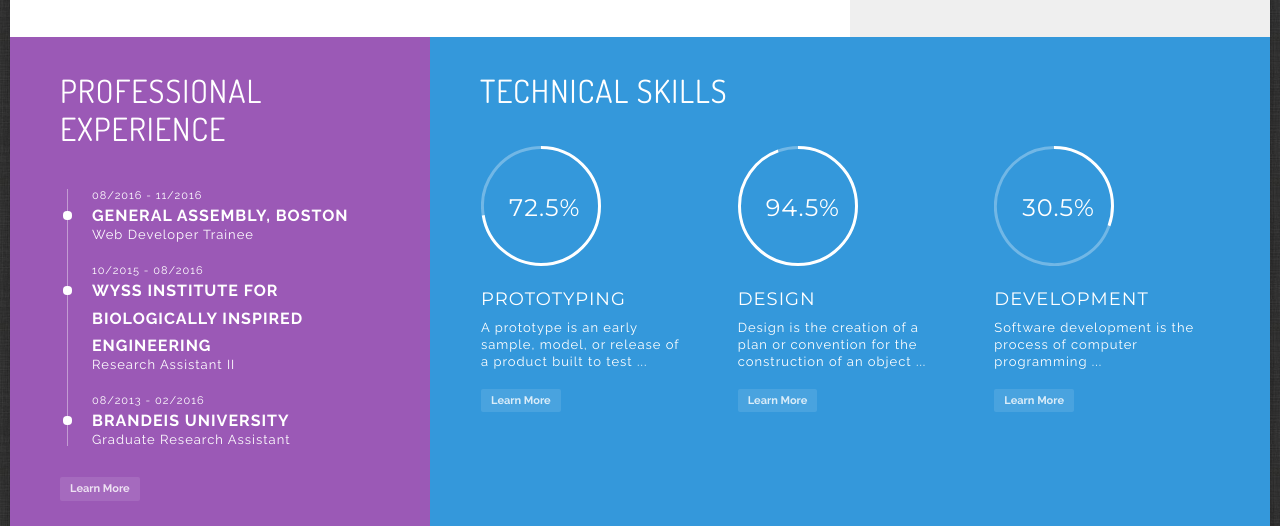
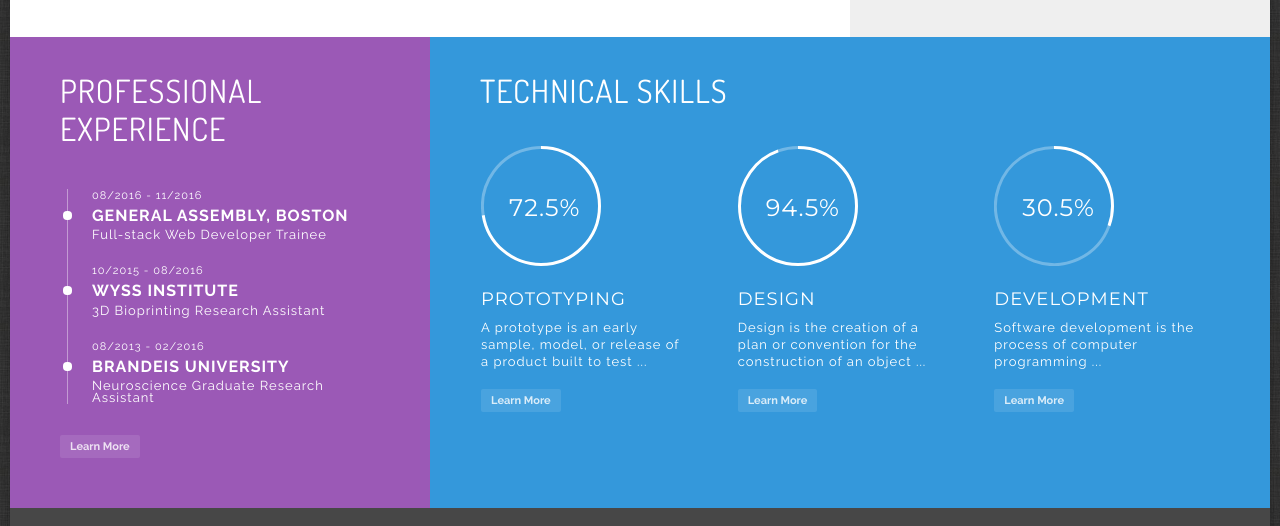
Before and after one commit to DanielJRaine/Portfolio, a plain HTML site: page html/home.html in a window 1280 px wide. Shown: the part 861-1387 px from the top of the page. Drawn offline with Linux system fonts and the light colour scheme; some packages are replaced by stand-ins of ours.

Commit message:
Add to timeline

```diff
--- a/html/home.html
+++ b/html/home.html
@@ -226,16 +226,16 @@
                            General Assembly, Boston
                         </a>
                      </li>
-                     <li class="position">Web Developer Trainee</li>
+                     <li class="position">Full-stack Web Developer Trainee</li>
                   </ul>
                   <ul class="">
                      <li class="date">10/2015 - 08/2016</li>
                      <li class="company uppercase">
                         <a>
-                          Wyss Institute for Biologically Inspired Engineering
+                          Wyss Institute
                         </a>
                      </li>
-                     <li class="position">Research Assistant II</li>
+                     <li class="position">3D Bioprinting Research Assistant</li>
                   </ul>
                   <ul class="">
                      <li class="date">08/2013 - 02/2016</li>
@@ -244,7 +244,7 @@
                            Brandeis University
                         </a>
                      </li>
-                     <li class="position">Graduate Research Assistant</li>
+                     <li class="position">Neuroscience Graduate Research Assistant</li>
                   </ul>
                </div>
                <a href="#!" class="btn btn-wh-trans btn-xs">Learn More</a>
```
